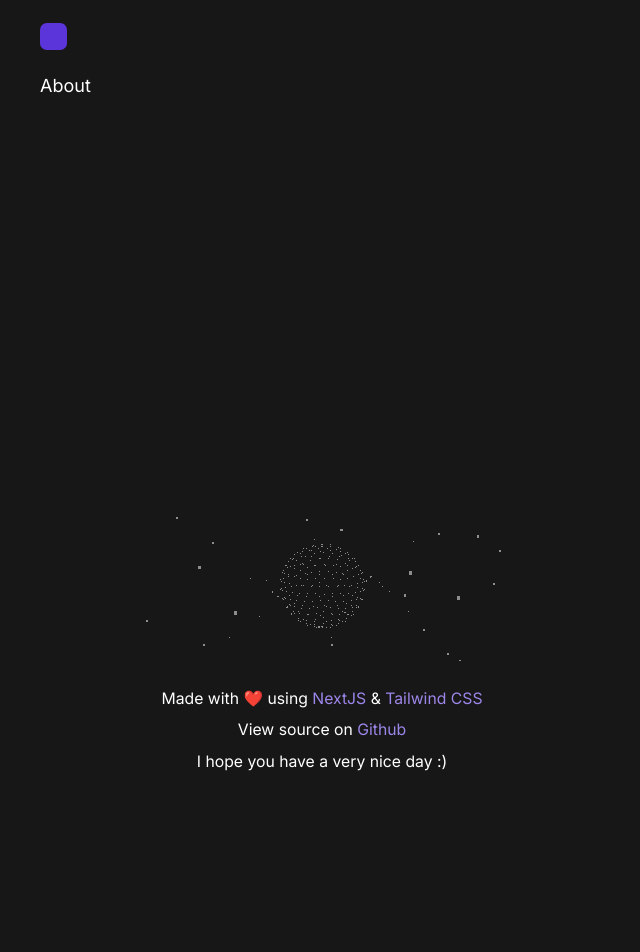
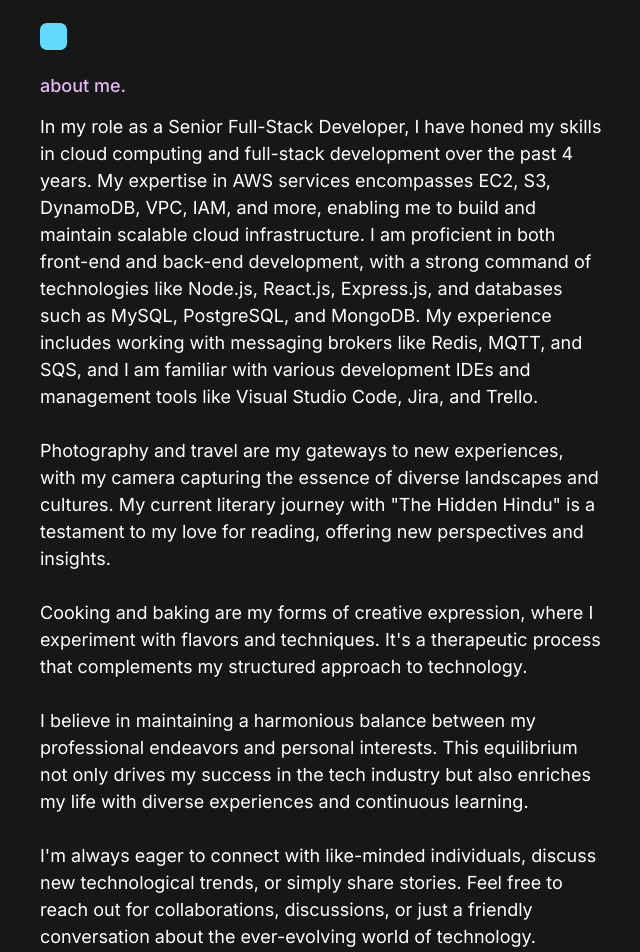
Before and after one commit to harrsh-in/professional-portfolio, a Next.js app: page /about in a window 1280 px wide. Shown: the top 952 px of the page, without its empty margins (318-958 px from the left). Before the commit the page ends 800 px from the top, so only its background shows below. Built offline with nearby package versions, Linux system fonts and the light colour scheme.

Commit message:
Added About me page

```diff
--- /dev/null
+++ b/src/app/about/Heading.tsx
@@ -0,0 +1,7 @@
+import React from "react";
+
+const Heading = () => {
+    return <h1 className="heading font-medium">about me.</h1>;
+};
+
+export default Heading;
--- a/src/app/about/page.tsx
+++ b/src/app/about/page.tsx
@@ -2,6 +2,8 @@ import React from "react";
 
 import { Metadata } from "next";
 
+import Heading from "./Heading";
+import ParagraphText from "../../components/ParagraphText";
 import CommonMetaData from "../../constants/metadata";
 
 export const metadata: Metadata = {
@@ -11,7 +13,59 @@ export const metadata: Metadata = {
 };
 
 const About = () => {
-    return <div>About</div>;
+    return (
+        <div>
+            <Heading />
+
+            <ParagraphText>
+                In my role as a Senior Full-Stack Developer, I have honed my
+                skills in cloud computing and full-stack development over the
+                past 4 years. My expertise in AWS services encompasses EC2, S3,
+                DynamoDB, VPC, IAM, and more, enabling me to build and maintain
+                scalable cloud infrastructure. I am proficient in both front-end
+                and back-end development, with a strong command of technologies
+                like Node.js, React.js, Express.js, and databases such as MySQL,
+                PostgreSQL, and MongoDB. My experience includes working with
+                messaging brokers like Redis, MQTT, and SQS, and I am familiar
+                with various development IDEs and management tools like Visual
+                Studio Code, Jira, and Trello.
+            </ParagraphText>
+
+            <ParagraphText>
+                Photography and travel are my gateways to new experiences, with
+                my camera capturing the essence of diverse landscapes and
+                cultures. My current literary journey with &quot;The Hidden
+                Hindu&quot; is a testament to my love for reading, offering new
+                perspectives and insights.
+            </ParagraphText>
+
+            <ParagraphText>
+                Cooking and baking are my forms of creative expression, where I
+                experiment with flavors and techniques. It&apos;s a therapeutic
+                process that complements my structured approach to technology.
+            </ParagraphText>
+
+            <ParagraphText>
+                I believe in maintaining a harmonious balance between my
+                professional endeavors and personal interests. This equilibrium
+                not only drives my success in the tech industry but also
+                enriches my life with diverse experiences and continuous
+                learning.
+            </ParagraphText>
+
+            <ParagraphText>
+                I&apos;m always eager to connect with like-minded individuals,
+                discuss new technological trends, or simply share stories. Feel
+                free to reach out for collaborations, discussions, or just a
+                friendly conversation about the ever-evolving world of
+                technology.
+            </ParagraphText>
+
+            <ParagraphText>
+                You can reach me out on the following platforms:
+            </ParagraphText>
+        </div>
+    );
 };
 
 export default About;
--- a/src/app/page.tsx
+++ b/src/app/page.tsx
@@ -1,5 +1,6 @@
 import { Metadata } from "next";
 
+import ParagraphHighlightText from "../components/ParagraphHighlightText";
 import ParagraphLink from "../components/ParagraphLink";
 import ParagraphText from "../components/ParagraphText";
 import CommonMetaData from "../constants/metadata";
@@ -12,11 +13,7 @@ export const metadata: Metadata = {
 const Home = () => {
     return (
         <div>
-            <div
-                id="title"
-                className="my-6 flex justify-center"
-            >
-                <h1 className="py-5 text-4xl font-bold">
+            <h1 className="my-6 flex justify-center py-5 text-4xl font-bold">
                 Hey, I&apos;m Harrsh!{" "}
                 <span
                     role="img"
@@ -25,25 +22,32 @@ const Home = () => {
                     👋
                 </span>
             </h1>
-            </div>
 
             <ParagraphText>
                 I&apos;m a Senior Full-Stack Developer currently working at{" "}
                 <ParagraphLink href="https://7span.com/">7Span</ParagraphLink>.
                 My passion for technology extends beyond 4 years, specializing
                 in cloud-based technologies, full-stack development, and a deep
-                understanding of AWS services. I am adept in creating robust,
-                scalable applications using a variety of technologies including
-                Node.js, React.js, and various database systems like MySQL and
-                MongoDB.
+                understanding of{" "}
+                <ParagraphHighlightText>AWS</ParagraphHighlightText> services. I
+                am adept in creating robust, scalable applications using a
+                variety of technologies including{" "}
+                <ParagraphHighlightText>
+                    MERN stack + TypeScript
+                </ParagraphHighlightText>{" "}
+                and various database systems like MySQL and MongoDB.
             </ParagraphText>
 
             <ParagraphText>
                 When I&apos;m not immersed in coding, I explore the world
                 through my camera and delve into the pages of intriguing books
-                like &quot;The Hidden Hindu.&quot; My culinary adventures in the
-                kitchen are another creative outlet, where I enjoy experimenting
-                with new recipes and baking techniques.
+                like{" "}
+                <ParagraphLink href="https://www.penguin.co.in/book/the-hidden-hindu/">
+                    The Hidden Hindu - Part 1.
+                </ParagraphLink>{" "}
+                My culinary adventures in the kitchen are another creative
+                outlet, where I enjoy experimenting with new recipes and baking
+                techniques.
             </ParagraphText>
 
             <ParagraphText>
--- a/src/components/Header/index.tsx
+++ b/src/components/Header/index.tsx
@@ -24,8 +24,8 @@ const Header = () => {
 
             {pathname === "/" ? (
                 <Link href={NavLinks.about.route}>
-                    <div className="rounded border border-[--highlight-color] px-2 py-1 transition-colors duration-200 hover:bg-[--highlight-color]">
-                        <span className="text-[--text-primary]">
+                    <div className="flex rounded border border-[--highlight-color] p-2 transition-colors duration-200 hover:bg-[--highlight-color]">
+                        <span className="m-auto text-xs text-[--text-primary]">
                             {NavLinks.about.title}
                         </span>
                     </div>
--- /dev/null
+++ b/src/components/ParagraphHighlightText/index.tsx
@@ -0,0 +1,18 @@
+import React, { ComponentProps } from "react";
+
+const ParagraphHighlightText = ({ children, ...others }: IProps) => {
+    return (
+        <span
+            {...others}
+            className={`${others.className} highlight`}
+        >
+            {children}
+        </span>
+    );
+};
+
+export default ParagraphHighlightText;
+
+interface IProps extends ComponentProps<"span"> {
+    children: React.ReactNode;
+}
--- a/src/globals.css
+++ b/src/globals.css
@@ -6,8 +6,8 @@
     --text-primary: #ffffff;
     --text-secondary: #ffffff66;
     --bg-color: #171717;
-    --highlight-color: #5b34da;
-    --link-color: #9d86e9;
+    --heading-color: rgb(229, 184, 244);
+    --highlight-color: rgb(97, 218, 251);
 }
 
 html {
@@ -28,12 +28,13 @@ header {
     color: var(--text-secondary);
 }
 
-a {
-    color: var(--link-color);
+a,
+.highlight {
+    color: var(--highlight-color);
 }
 
-.highlight {
-    color: var(--highlight-color);
+.heading {
+    color: var(--heading-color);
 }
 
 .no-scrollbar::-webkit-scrollbar {
```
Lines whose indentation alone changed are shown as unchanged.
